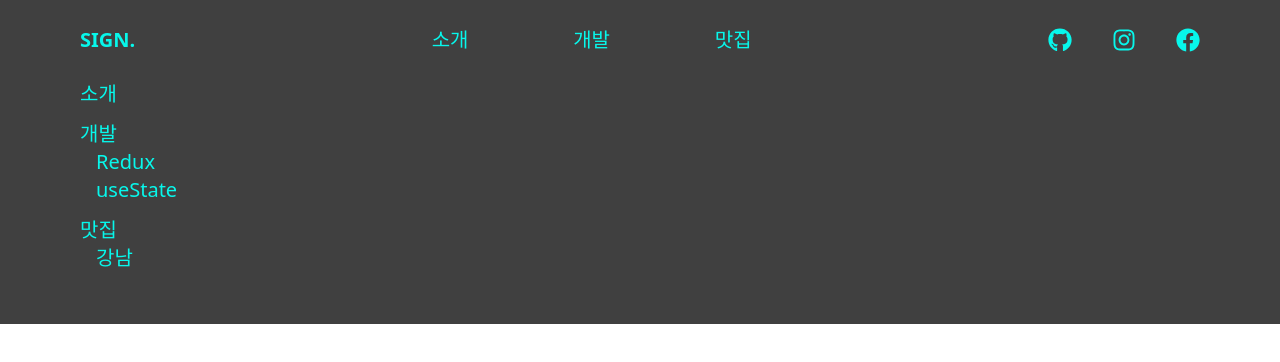
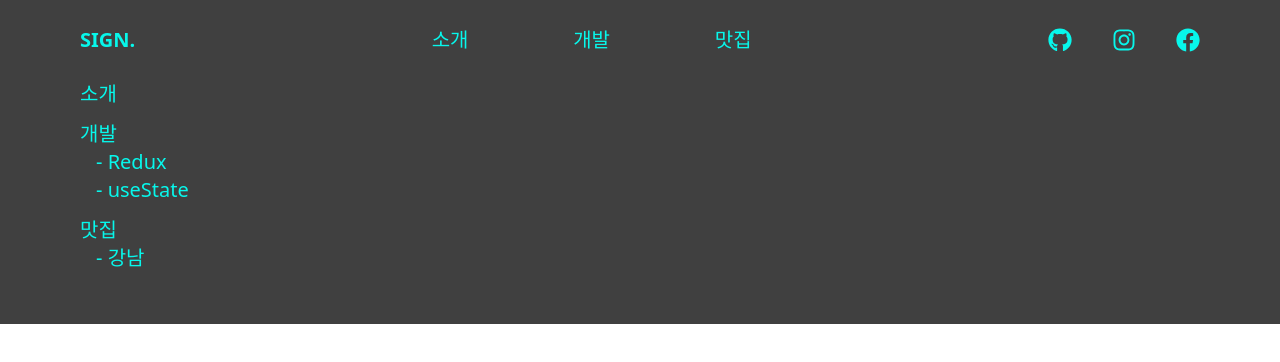
Before and after one commit to issign/blog, a React (Vite) app: page / in a window 1280 px wide. Shown: the top 362 px of the page. Built offline with nearby package versions, Linux system fonts and the light colour scheme; data requests are answered from the project's data file.

Commit message:
Add files for a list of posts

```diff
--- a/src/components/ui/NestedMenu.js
+++ b/src/components/ui/NestedMenu.js
@@ -4,7 +4,7 @@ function NestedMenu({ category, subCategory }) {
   const renderedSubCategories = subCategory?.map((subCategory) => {
     return (
       <Link key={subCategory.id} to={subCategory.path}>
-        {subCategory.label}
+        - {subCategory.label}
       </Link>
     );
   });
--- /dev/null
+++ b/src/components/ui/Post.js
@@ -0,0 +1,3 @@
+function Post() {}
+
+export default Post;
--- /dev/null
+++ b/src/pages/Lists.js
@@ -0,0 +1,3 @@
+function Lists() {}
+
+export default Lists;
```
